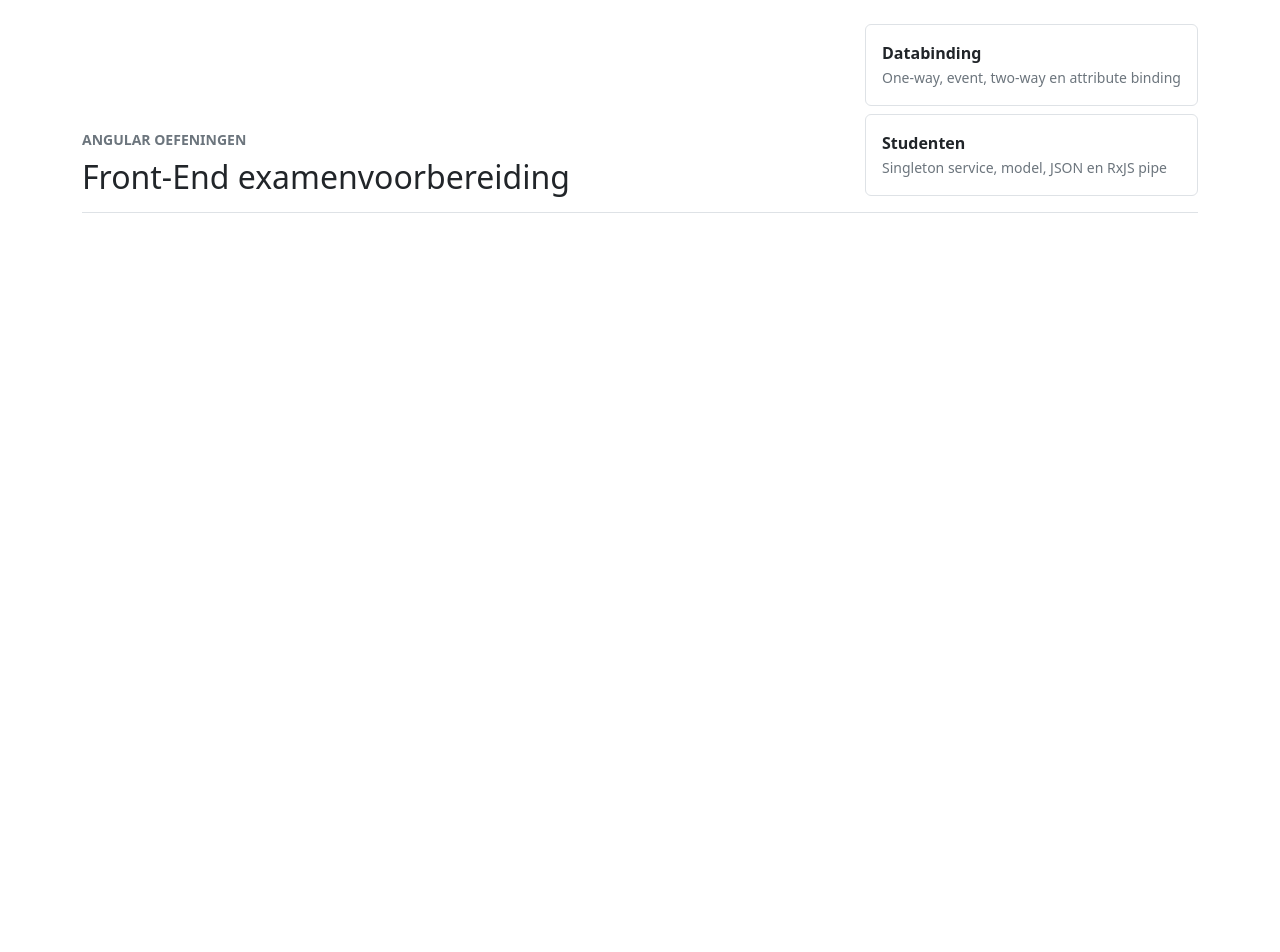
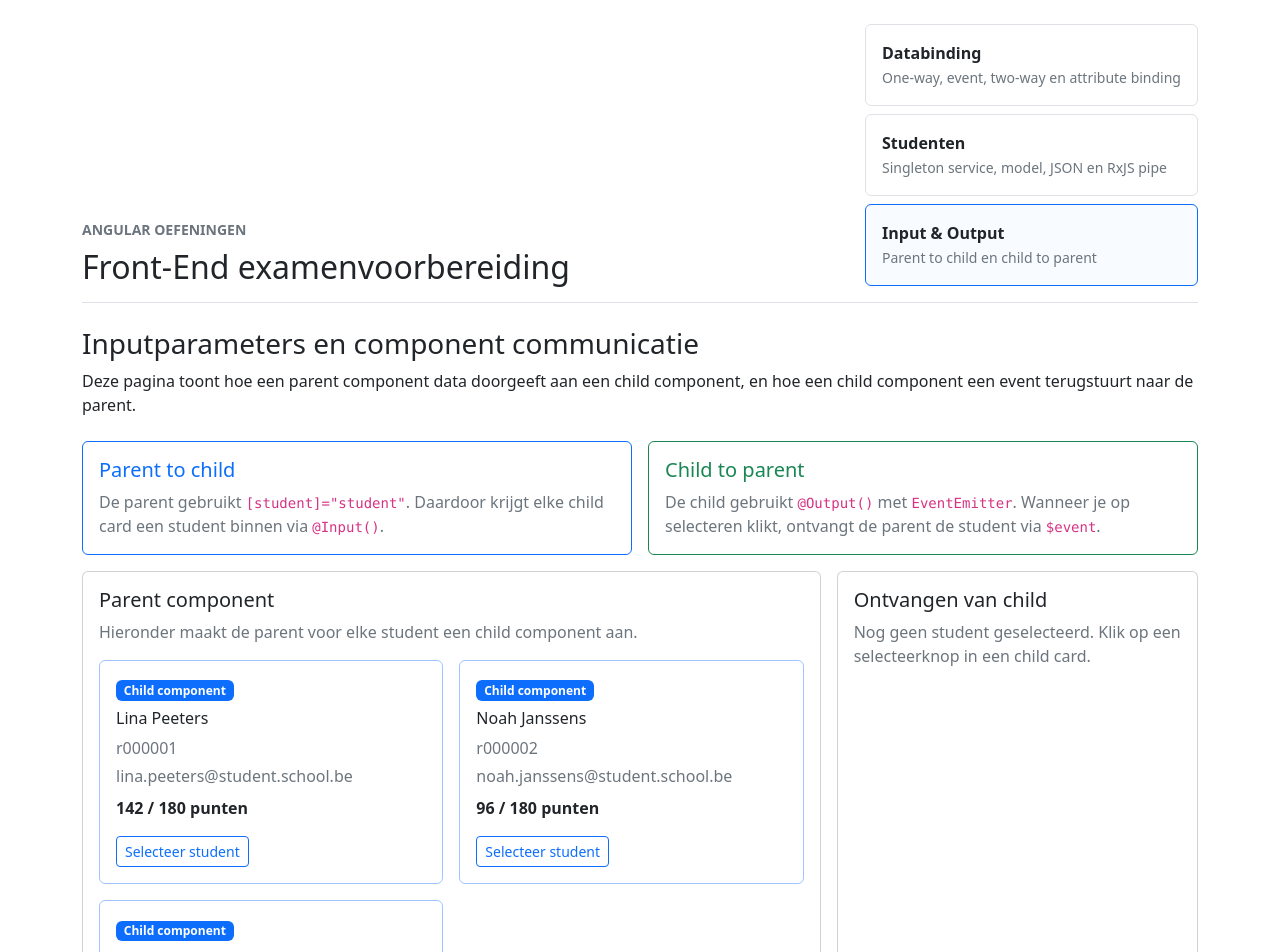
Before and after one commit to VicHagens/FrontEnd_ExamenVoorbereiding26, an Angular app: page /input-output in a window 1280 px wide. Before the commit this address led to /. Shown: the top 952 px of the page. Before the commit the page ends 800 px from the top, so only its background shows below. Built offline with nearby package versions, Linux system fonts and the light colour scheme.

Commit message:
parent to child en child to parent

```diff
--- a/angular.json
+++ b/angular.json
@@ -51,8 +51,8 @@
               "sourceMap": true,
               "fileReplacements": [
                 {
-                  "replace": "src/Environments/environment.ts",
-                  "with": "src/Environments/environment.development.ts"
+                  "replace": "src/environments/environment.ts",
+                  "with": "src/environments/environment.development.ts"
                 }
               ]
             }
--- a/src/app/app.routes.ts
+++ b/src/app/app.routes.ts
@@ -1,5 +1,6 @@
 import { Routes } from '@angular/router';
 import { Databinding } from './features/Databinding/databinding';
+import { InputOutput } from './features/InputOutput/input-output';
 import { StudentFeature } from './features/Student/student';
 
 export const routes: Routes = [
@@ -17,5 +18,9 @@ export const routes: Routes = [
   {
     path: 'students',
     component: StudentFeature
+  },
+  {
+    path: 'input-output',
+    component: InputOutput
   }
 ];
--- a/src/app/app.ts
+++ b/src/app/app.ts
@@ -24,6 +24,11 @@ export class App {
       label: 'Studenten',
       route: '/students',
       description: 'Singleton service, model, JSON en RxJS pipe'
+    },
+    {
+      label: 'Input & Output',
+      route: '/input-output',
+      description: 'Parent to child en child to parent'
     }
   ];
 }
--- /dev/null
+++ b/src/app/features/InputOutput/input-output.css
@@ -0,0 +1 @@
+/* Deze feature gebruikt vooral Bootstrap-klassen in de HTML. */
--- /dev/null
+++ b/src/app/features/InputOutput/input-output.html
@@ -0,0 +1,98 @@
+<section class="mb-4">
+  <h2 class="h3">Inputparameters en component communicatie</h2>
+  <p class="mb-0">
+    Deze pagina toont hoe een parent component data doorgeeft aan een child component,
+    en hoe een child component een event terugstuurt naar de parent.
+  </p>
+</section>
+
+<section class="row g-3 mb-3">
+  <article class="col-lg-6">
+    <div class="card h-100 border-primary">
+      <div class="card-body">
+        <h3 class="h5 card-title text-primary">Parent to child</h3>
+        <p class="text-secondary mb-0">
+          De parent gebruikt <code>[student]="student"</code>. Daardoor krijgt elke child card
+          een student binnen via <code>@Input()</code>.
+        </p>
+      </div>
+    </div>
+  </article>
+
+  <article class="col-lg-6">
+    <div class="card h-100 border-success">
+      <div class="card-body">
+        <h3 class="h5 card-title text-success">Child to parent</h3>
+        <p class="text-secondary mb-0">
+          De child gebruikt <code>@Output()</code> met <code>EventEmitter</code>. Wanneer je op
+          selecteren klikt, ontvangt de parent de student via <code>$event</code>.
+        </p>
+      </div>
+    </div>
+  </article>
+</section>
+
+<section class="row g-3">
+  <article class="col-lg-8">
+    <div class="card h-100">
+      <div class="card-body">
+        <h3 class="h5 card-title">Parent component</h3>
+        <p class="text-secondary">
+          Hieronder maakt de parent voor elke student een child component aan.
+        </p>
+
+        <div class="row g-3">
+          <!--
+            @for:
+            De parent loopt door de studentenlijst.
+            Voor elke student wordt er 1 app-student-card child gemaakt.
+          -->
+          @for (student of students; track student.id) {
+            <div class="col-md-6">
+              <!--
+                PARENT TO CHILD:
+                [student]="student" geeft de student uit de parent door aan de child.
+                De child ontvangt dit met @Input().
+
+                CHILD TO PARENT:
+                (studentSelected)="selectStudent($event)" luistert naar een event uit de child.
+                $event is de student die de child heeft meegestuurd.
+              -->
+              <app-student-card
+                [student]="student"
+                (studentSelected)="selectStudent($event)"
+              />
+            </div>
+          }
+        </div>
+      </div>
+    </div>
+  </article>
+
+  <aside class="col-lg-4">
+    <div class="card h-100">
+      <div class="card-body">
+        <h3 class="h5 card-title">Ontvangen van child</h3>
+
+        <!--
+          @if:
+          Als er een student gekozen is, tonen we de data.
+          Anders tonen we een korte melding.
+        -->
+        @if (selectedStudent) {
+          <p class="text-secondary mb-1">Geselecteerde student:</p>
+          <h4 class="h6 mb-2">
+            {{ selectedStudent.voornaam }} {{ selectedStudent.achternaam }}
+          </h4>
+          <p class="mb-1">{{ selectedStudent.studentnummer }}</p>
+          <p class="mb-1">{{ selectedStudent.email }}</p>
+          <strong>{{ selectedStudent.behaaldePunten }} / 180 punten</strong>
+        } @else {
+          <p class="text-secondary mb-0">
+            Nog geen student geselecteerd. Klik op een selecteerknop in een child card.
+          </p>
+        }
+      </div>
+    </div>
+  </aside>
+</section>
--- /dev/null
+++ b/src/app/features/InputOutput/input-output.ts
@@ -0,0 +1,27 @@
+import { Component } from '@angular/core';
+import { Student } from '../../shared/models/student';
+import { StudentCard } from './student-card/student-card';
+
+@Component({
+  selector: 'app-input-output',
+  imports: [StudentCard],
+  templateUrl: './input-output.html',
+  styleUrl: './input-output.css'
+})
+export class InputOutput {
+  // Dit is de parent component.
+  // De parent beheert de lijst met studenten en geeft telkens 1 student door aan de child.
+  students = [
+    new Student(1, 'Lina', 'Peeters', 'r000001', 'lina.peeters@student.school.be', 142),
+    new Student(2, 'Noah', 'Janssens', 'r000002', 'noah.janssens@student.school.be', 96),
+    new Student(3, 'Emma', 'Maes', 'r000003', 'emma.maes@student.school.be', 171)
+  ];
+
+  selectedStudent?: Student;
+
+  selectStudent(student: Student) {
+    // Deze method wordt uitgevoerd wanneer de child een event uitstuurt.
+    // De waarde uit de child komt binnen via $event in de HTML.
+    this.selectedStudent = student;
+  }
+}
--- /dev/null
+++ b/src/app/features/InputOutput/student-card/student-card.css
@@ -0,0 +1 @@
+/* Deze child component gebruikt vooral Bootstrap-klassen in de HTML. */
--- /dev/null
+++ b/src/app/features/InputOutput/student-card/student-card.html
@@ -0,0 +1,24 @@
+<div class="card h-100 border-primary-subtle">
+  <div class="card-body">
+    <span class="badge text-bg-primary mb-2">Child component</span>
+
+    <!--
+      PARENT TO CHILD:
+      Deze data komt niet uit deze child zelf.
+      De parent heeft de student doorgestuurd via [student]="student".
+    -->
+    <h4 class="h6 card-title">{{ student.voornaam }} {{ student.achternaam }}</h4>
+    <p class="text-secondary mb-1">{{ student.studentnummer }}</p>
+    <p class="text-secondary mb-2">{{ student.email }}</p>
+    <strong class="d-block mb-3">{{ student.behaaldePunten }} / 180 punten</strong>
+
+    <!--
+      CHILD TO PARENT:
+      Bij een klik roept de child sendStudentToParent() op.
+      Die method gebruikt @Output() om de student terug naar de parent te sturen.
+    -->
+    <button type="button" class="btn btn-outline-primary btn-sm" (click)="sendStudentToParent()">
+      Selecteer student
+    </button>
+  </div>
+</div>
--- /dev/null
+++ b/src/app/features/InputOutput/student-card/student-card.ts
@@ -0,0 +1,23 @@
+import { Component, EventEmitter, Input, Output } from '@angular/core';
+import { Student } from '../../../shared/models/student';
+
+@Component({
+  selector: 'app-student-card',
+  templateUrl: './student-card.html',
+  styleUrl: './student-card.css'
+})
+export class StudentCard {
+  // @Input ontvangt data van de parent.
+  // In dit voorbeeld krijgt elke child card 1 student binnen.
+  @Input() student!: Student;
+
+  // @Output stuurt een event van de child terug naar de parent.
+  // De parent kan naar dit event luisteren met (studentSelected).
+  @Output() studentSelected = new EventEmitter<Student>();
+
+  sendStudentToParent() {
+    // emit() verstuurt de student naar de parent.
+    // In de parent HTML komt deze waarde binnen als $event.
+    this.studentSelected.emit(this.student);
+  }
+}
--- a/src/app/shared/services/student-service.ts
+++ b/src/app/shared/services/student-service.ts
@@ -1,7 +1,7 @@
 import { HttpClient } from '@angular/common/http';
 import { Injectable } from '@angular/core';
 import { Observable, map, tap } from 'rxjs';
-import { environment } from '../../../environments/environment.development';
+import { environment } from '../../../environments/environment';
 import { Student, StudentBalance } from '../models/student';
 
 @Injectable({
```
Also changed, not shown: 1 other file (tests, documents, lock files or other folders).
